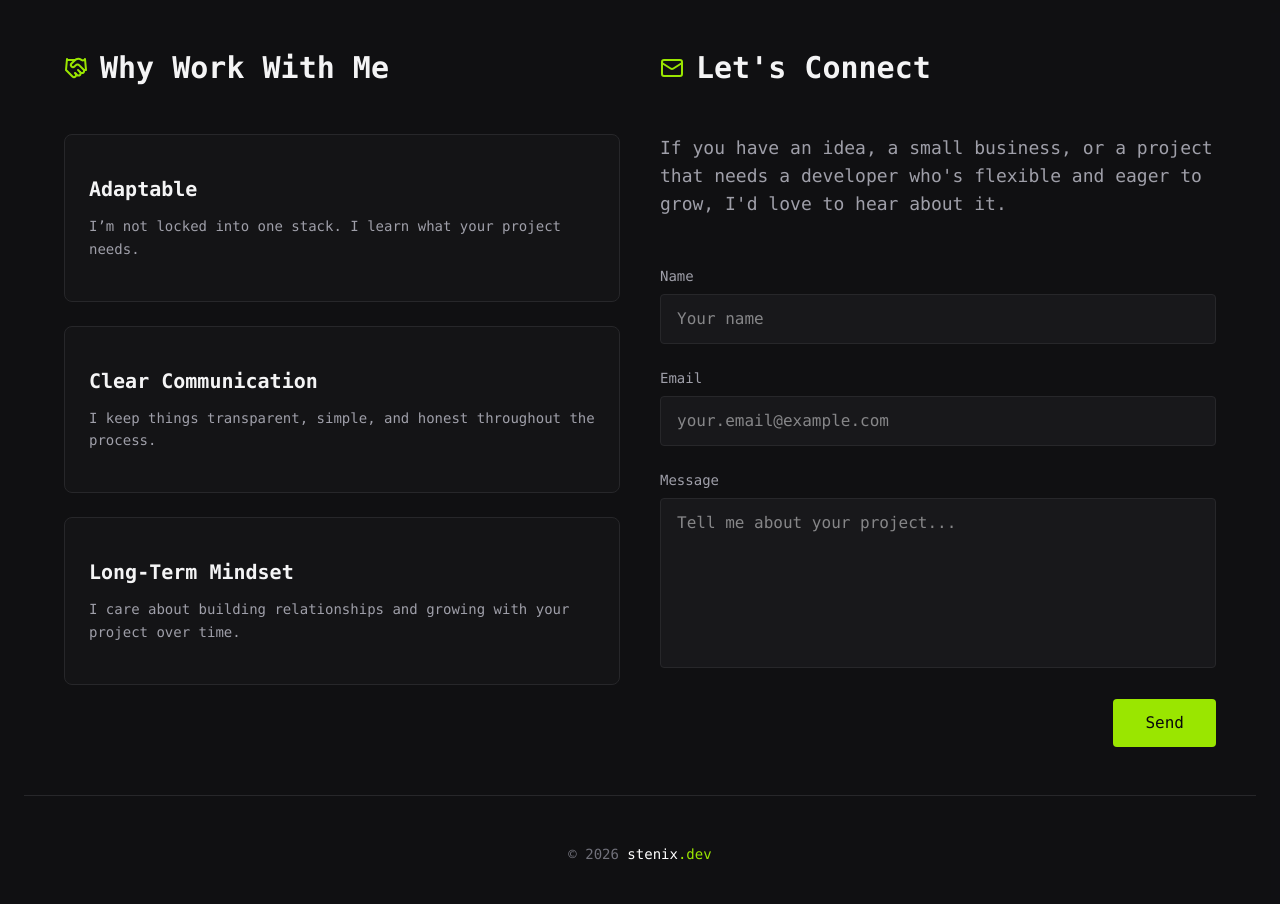
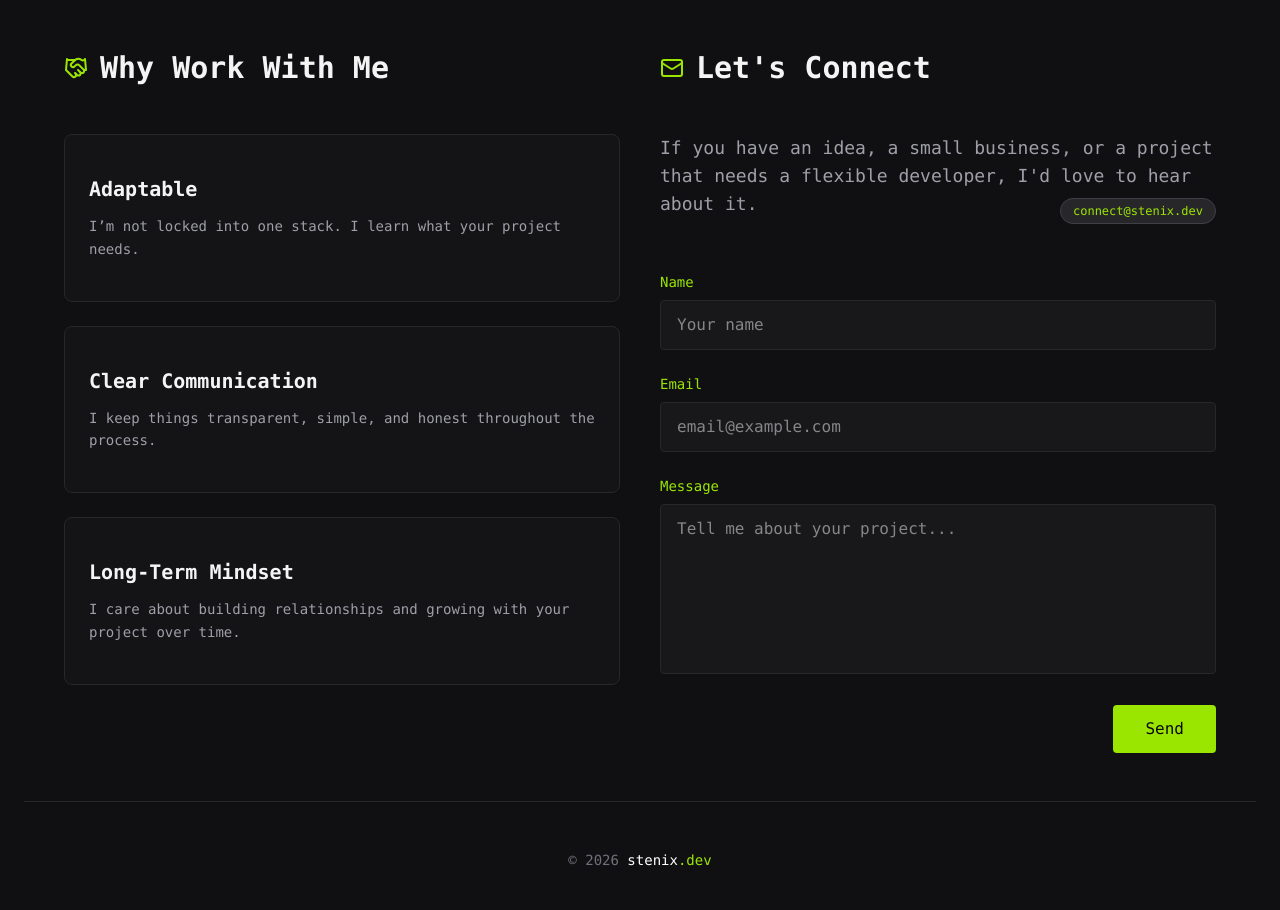
Before and after one commit to StenixDev/stenix.dev, a React (Vite) app: page / in a window 1280 px wide. Shown: the part 2020-2930 px from the top of the page. Built offline with nearby package versions, Linux system fonts and the light colour scheme.

Commit message:
[sdev] - added connect email

```diff
--- a/src/components/Contact.tsx
+++ b/src/components/Contact.tsx
@@ -43,7 +43,7 @@ function Contact() {
             </div>
 
             {isSent ? (
-              'the contact has been sent'
+              "Thanks for reaching out! I've received your message and will get back to you soon."
             ) : (
               <ContactForm setIsSent={setIsSent} />
             )}
--- a/src/components/ContactForm.tsx
+++ b/src/components/ContactForm.tsx
@@ -61,11 +61,14 @@ function ContactForm({ setIsSent }: { setIsSent: (value: boolean) => void }) {
     <>
       <p className='text-zinc-400 mb-12 text-lg'>
         If you have an idea, a small business, or a project that needs a
-        developer who's flexible and eager to grow, I'd love to hear about it.
+        flexible developer, I'd love to hear about it.
+        <span className='text-xs px-3 py-1 bg-zinc-800 rounded-full text-lime-400 border border-zinc-700 float-right mt-2'>
+          <a href='mailto:connect@stenix.dev'>connect@stenix.dev</a>
+        </span>
       </p>
       <form onSubmit={sendEmail} ref={form} className='space-y-6'>
         <div>
-          <label className='block text-sm text-zinc-400 mb-2'>Name</label>
+          <label className='block text-sm text-lime-400 mb-2'>Name</label>
           <input
             disabled={isSending}
             type='text'
@@ -76,18 +79,18 @@ function ContactForm({ setIsSent }: { setIsSent: (value: boolean) => void }) {
           />
         </div>
         <div>
-          <label className='block text-sm text-zinc-400 mb-2'>Email</label>
+          <label className='block text-sm text-lime-400 mb-2'>Email</label>
           <input
             disabled={isSending}
             type='email'
             name='email'
             className='w-full bg-zinc-900 border border-zinc-800 rounded px-4 py-3 focus:outline-none focus:border-lime-400 transition-colors'
-            placeholder='your.email@example.com'
+            placeholder='email@example.com'
             required
           />
         </div>
         <div>
-          <label className='block text-sm text-zinc-400 mb-2'>Message</label>
+          <label className='block text-sm text-lime-400 mb-2'>Message</label>
           <textarea
             disabled={isSending}
             rows={6}
```
